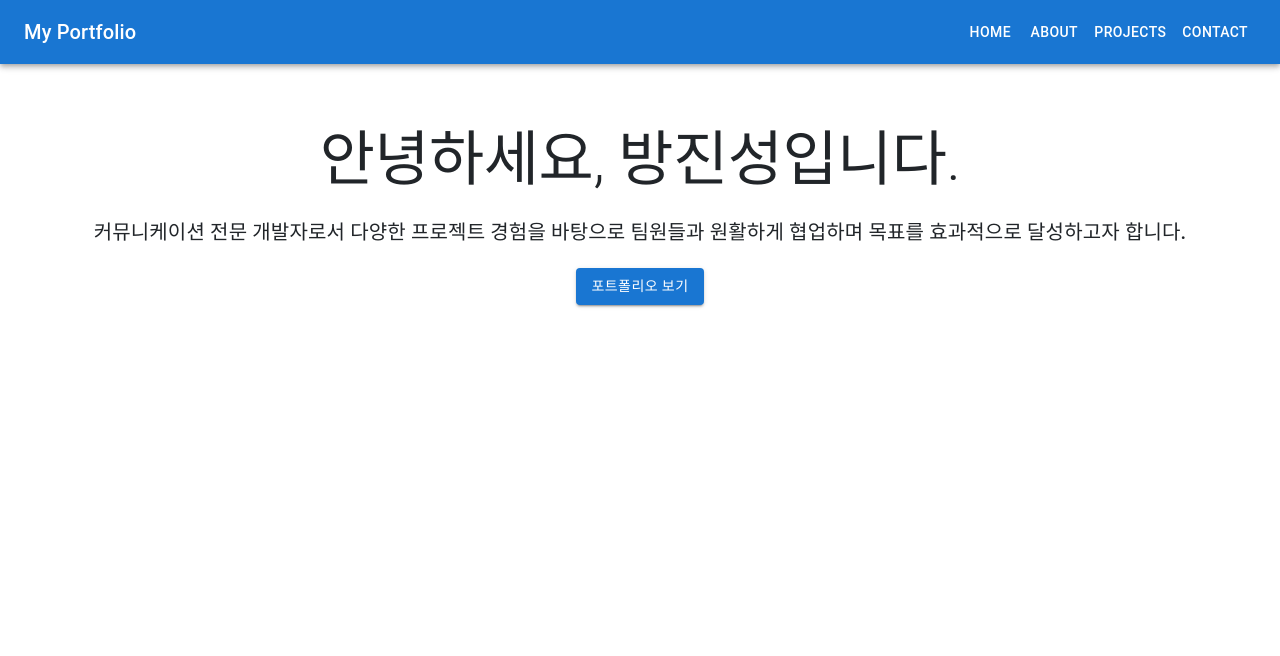
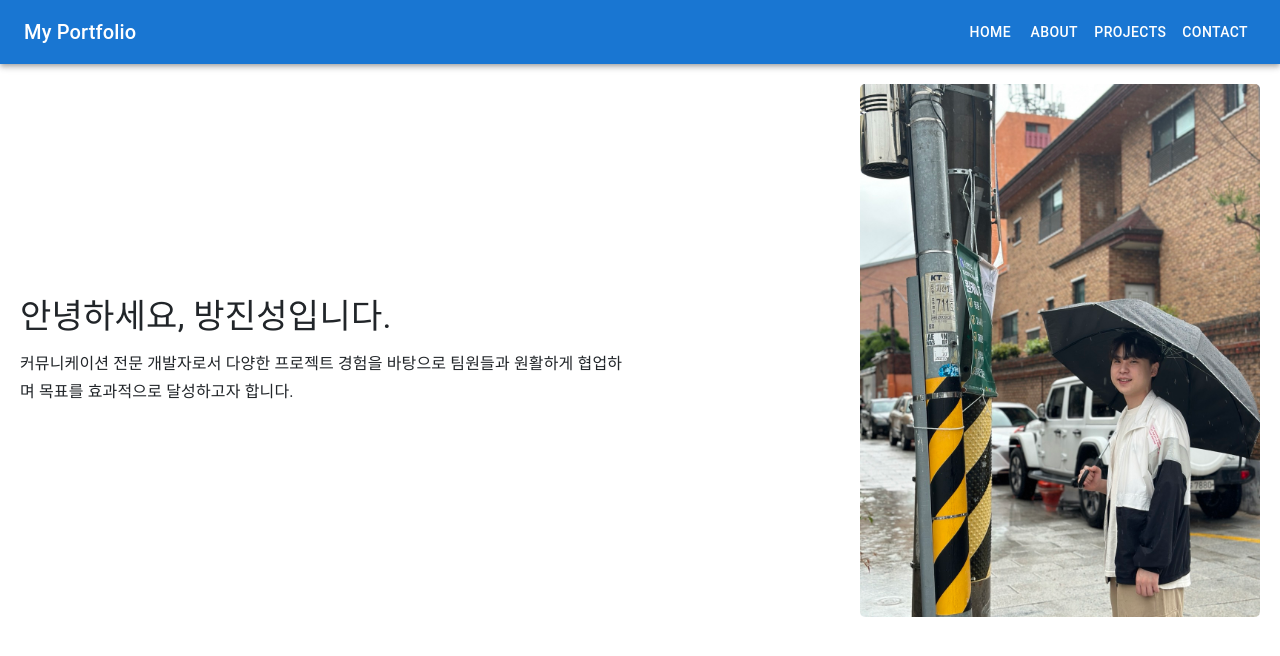
Before and after one commit to wlstjdwkd/My-Developer-Portfolio, a React (Create React App) app: page / in a window 1280 px wide. Shown: the top 656 px of the page. Built offline with nearby package versions, Linux system fonts and the light colour scheme.

Commit message:
home 화면

```diff
--- a/src/components/Home.js
+++ b/src/components/Home.js
@@ -1,30 +1,37 @@
-import { Button, Typography, Container } from "@mui/material";
+import React from "react";
+import { Button, Typography, Container, Grid } from "@mui/material";
 import { styled } from "@mui/system";
+import profileImage from "../assets/images/umbrella.jpg";
+
 const StyledContainer = styled(Container)({
   textAlign: "center",
   paddingTop: "40px",
   paddingBottom: "40px",
 });
 
-const StyledTypography = styled(Typography)({
-  marginBottom: "20px",
+const StyledImage = styled("img")({
+  width: "100%",
+  maxWidth: "400px", // 원하는 최대 너비를 설정할 수 있습니다.
+  height: "auto",
+  borderRadius: "5px", // 약간의 모서리를 둥글게 하려면 값을 조정할 수 있습니다.
 });
+
 function Home() {
   return (
-    <div>
-      <StyledContainer>
-        <StyledTypography variant="h2" gutterBottom>
+    <Grid container spacing={4} alignItems="center">
+      <Grid item xs={12} md={6}>
+        <Typography variant="h4" gutterBottom>
           안녕하세요, 방진성입니다.
-        </StyledTypography>
-        <StyledTypography variant="h6">
+        </Typography>
+        <Typography variant="subtitle1">
           커뮤니케이션 전문 개발자로서 다양한 프로젝트 경험을 바탕으로 팀원들과
           원활하게 협업하며 목표를 효과적으로 달성하고자 합니다.
-        </StyledTypography>
-        <Button variant="contained" color="primary">
-          포트폴리오 보기
-        </Button>
-      </StyledContainer>
-    </div>
+        </Typography>
+      </Grid>
+      <Grid item xs={12} md={6} container justifyContent="flex-end">
+        <StyledImage src={profileImage} alt="방진성 프로필 이미지" />
+      </Grid>
+    </Grid>
   );
 }
 
```
Also changed, not shown: src/assets/images/umbrella.jpg (added).
